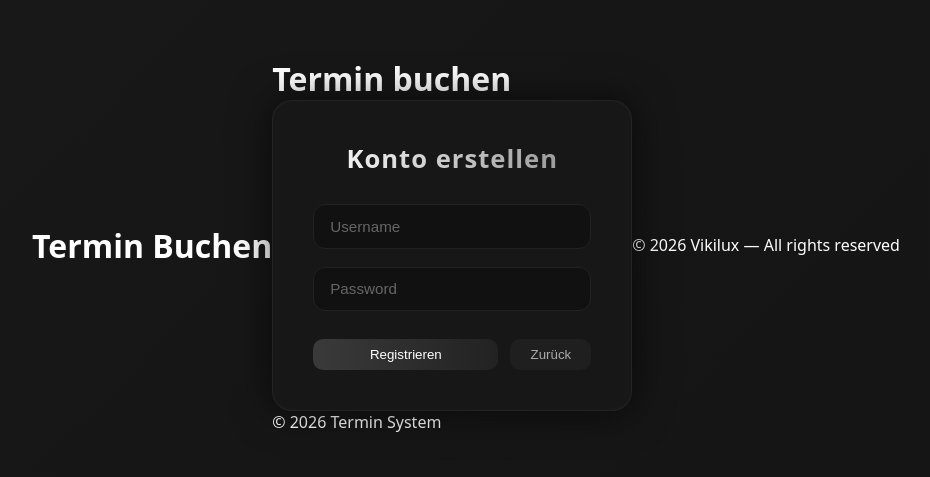
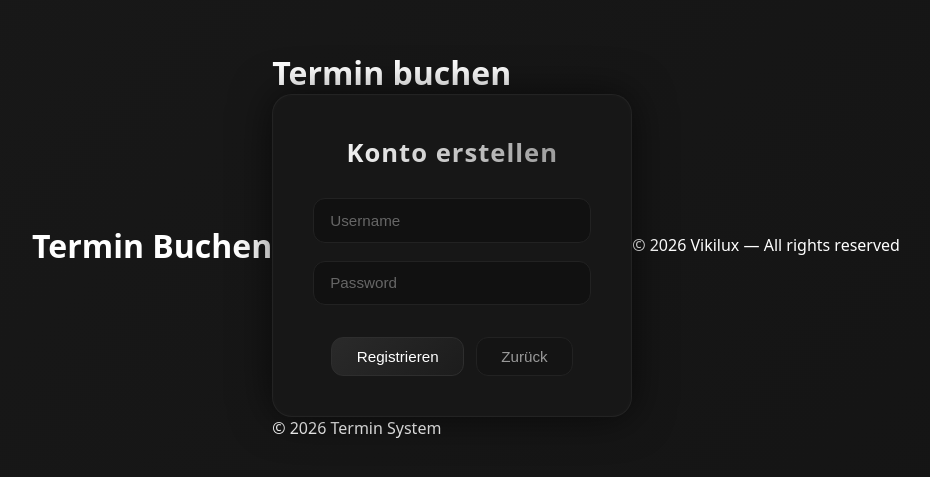
Before and after one commit to emergency-german/termin-buchen, a Next.js app: page /register in a window 1280 px wide. Shown: the part 155-632 px from the top of the page, without its empty margins (174-1104 px from the left). Built offline with nearby package versions, Linux system fonts and the light colour scheme.

Commit message:
Update globals.css

```diff
--- a/app/globals.css
+++ b/app/globals.css
@@ -126,59 +126,81 @@ body {
 /* ============================= */
 /* BUTTONS */
 /* ============================= */
+/* ============================= */
+/* BUTTONS */
+/* ============================= */
 
 .btn {
   display: flex;
   justify-content: center;
   gap: 12px;
-  margin-top: 10px;
+  margin-top: 14px;
 }
 
 .button1,
 .button2,
 .button3 {
-  padding: 0.6em 1.5em;
-  border-radius: 10px;
-  border: none;
+  padding: 0.65em 1.6em;
+  border-radius: 12px;
+  border: 1px solid transparent;
   cursor: pointer;
   font-weight: 500;
-  transition: all 0.3s ease;
+  font-size: 0.95rem;
+  transition: all 0.25s ease;
+  position: relative;
+  overflow: hidden;
 }
 
 /* Primary Button */
 .button1 {
-  background: linear-gradient(90deg, #3a3a3a, #222);
+  background: linear-gradient(135deg, #2a2a2a, #1c1c1c);
   color: white;
-  flex: 1;
+  border: 1px solid #2e2e2e;
 }
 
 .button1:hover {
-  background: linear-gradient(90deg, #4a4a4a, #2a2a2a);
-  transform: translateY(-2px);
+  transform: translateY(-3px);
+  box-shadow: 0 10px 25px rgba(0, 0, 0, 0.6);
+  border-color: #444;
+}
+
+.button1:active {
+  transform: translateY(0px);
+  box-shadow: none;
 }
 
 /* Secondary Button */
 .button2 {
-  background: #1f1f1f;
-  color: #aaa;
+  background: #141414;
+  color: #999;
+  border: 1px solid #222;
 }
 
 .button2:hover {
-  background: #2a2a2a;
+  background: #1f1f1f;
   color: white;
+  border-color: #333;
 }
 
-/* Danger / Forgot */
+/* Forgot Button */
 .button3 {
-  background: #1a1a1a;
-  color: #888;
-  margin-top: 10px;
+  background: transparent;
+  color: #777;
+  margin-top: 14px;
+  border: none;
 }
 
 .button3:hover {
-  background: #400;
-  color: white;
+  color: #ff4d4d;
 }
+
+/* Focus (Accessibility + clean glow) */
+.button1:focus,
+.button2:focus {
+  outline: none;
+  box-shadow: 0 0 0 3px rgba(255, 255, 255, 0.08);
+}
+
 
 /* ============================= */
 /* SCROLLBAR */
```
